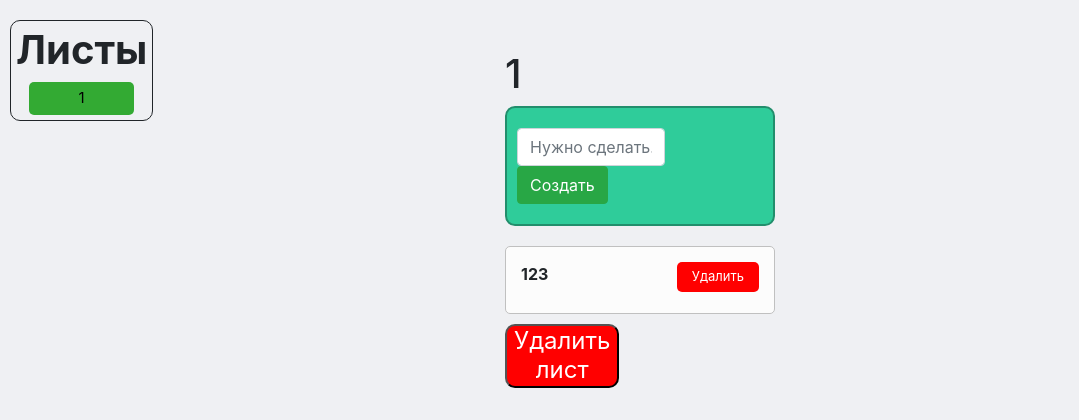
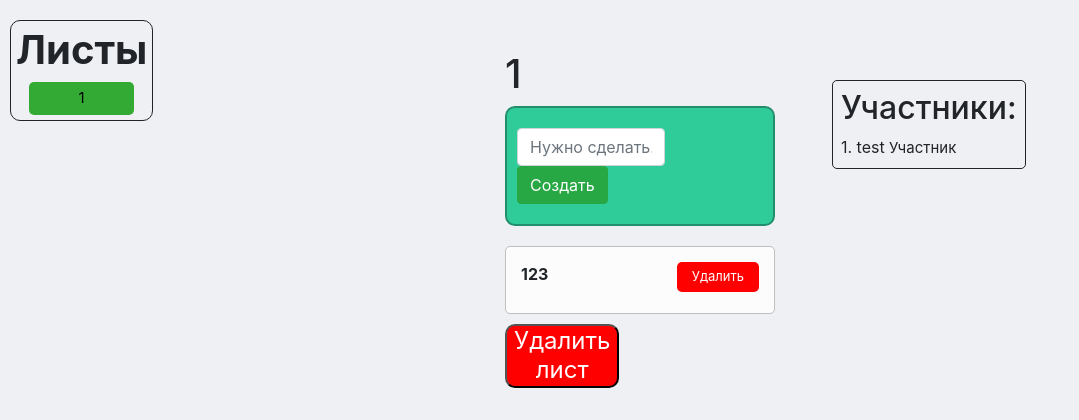
Before and after one commit to Tosking/TODO_together, a PHP site: page /list.php?list=1 in a window 1280 px wide. Shown: the part 100-520 px from the top of the page, without its empty margins (0-1079 px from the left). Run offline with PHP 8.4, Linux system fonts and the light colour scheme; a user stored in the database is signed in; data comes from the database, SQL or seed files in the repository; tables that the repository leaves empty hold one stand-in row (values such as "Sample post").

Commit message:
added list of members

```diff
--- a/site/css/style.css
+++ b/site/css/style.css
@@ -149,3 +149,19 @@ ul li button:hover {
   border-style: dashed;
   display: block;
 }
+#members{
+  position: absolute;
+  top: 180px;
+  left:65%;
+  padding: 8px 8px;
+  border: 1px;
+  border-style: solid;
+  border-radius: 5px;
+}
+.member{
+  width: fit-content;
+}
+.access{
+  font-size: 15px;
+  display: inline;
+}
--- a/site/list.php
+++ b/site/list.php
@@ -28,7 +28,29 @@
     <form action="/add.php?list='.$list.'" method="post" class="input">
       <input type="text" name="task" id="task" placeholder="Нужно сделать.." class="form-control" autocomplete="off">
       <button type="submit" name="sendTask" class="btn btn-success">Создать</button>
-    </form>';
+    </form>
+      <div id="members"><h2>Участники:</h2>
+        ';
+      $memberrow = $pdo->query('SELECT * FROM `list_to_user` WHERE `list` = '.$list.'');
+      $num = 1;
+        while($member = $memberrow->fetch(PDO::FETCH_OBJ)){
+          $member_name = $pdo->query('SELECT * FROM `user` WHERE `user_id` ='.$member->user.'');
+          $member_name = $member_name->fetch(PDO::FETCH_OBJ)->name;
+          echo '<div class="member">'.$num.'. '.$member_name.'';
+          if($member->access == 3){
+            echo '<div class="access">  Создатель</div>';
+          }
+          if($member->access == 2){
+            echo '<div class="access">  Админ</div>';
+          }
+          if($member->access == 1){
+            echo '<div class="access">  Участник</div>';
+          }
+          echo '</div>';
+          $num++;
+        }
+        echo'
+      </div>';
       while($row = $query->fetch(PDO::FETCH_OBJ)) {
         $listrow = $pdo->query('SELECT * FROM `list` WHERE `id` ='.$row->list.'');
         $list_id = $listrow->fetch(PDO::FETCH_OBJ);
```
